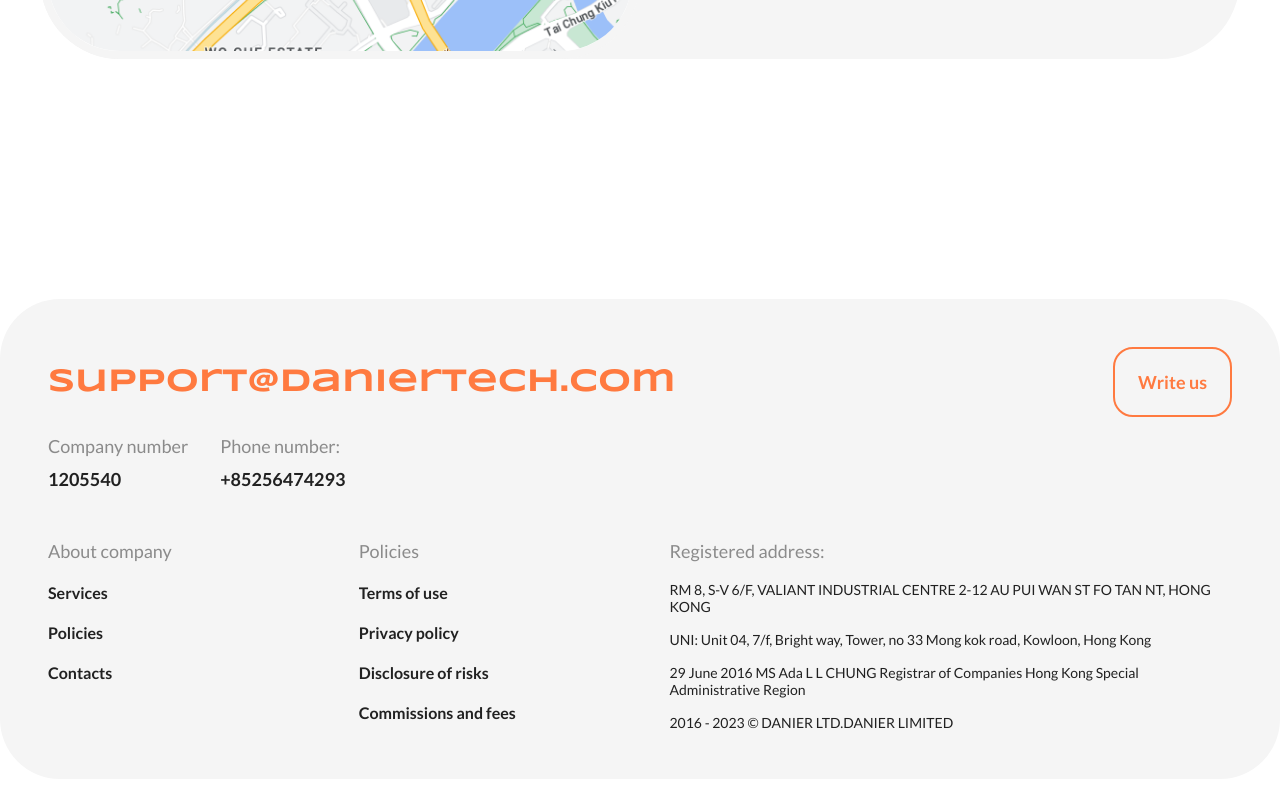
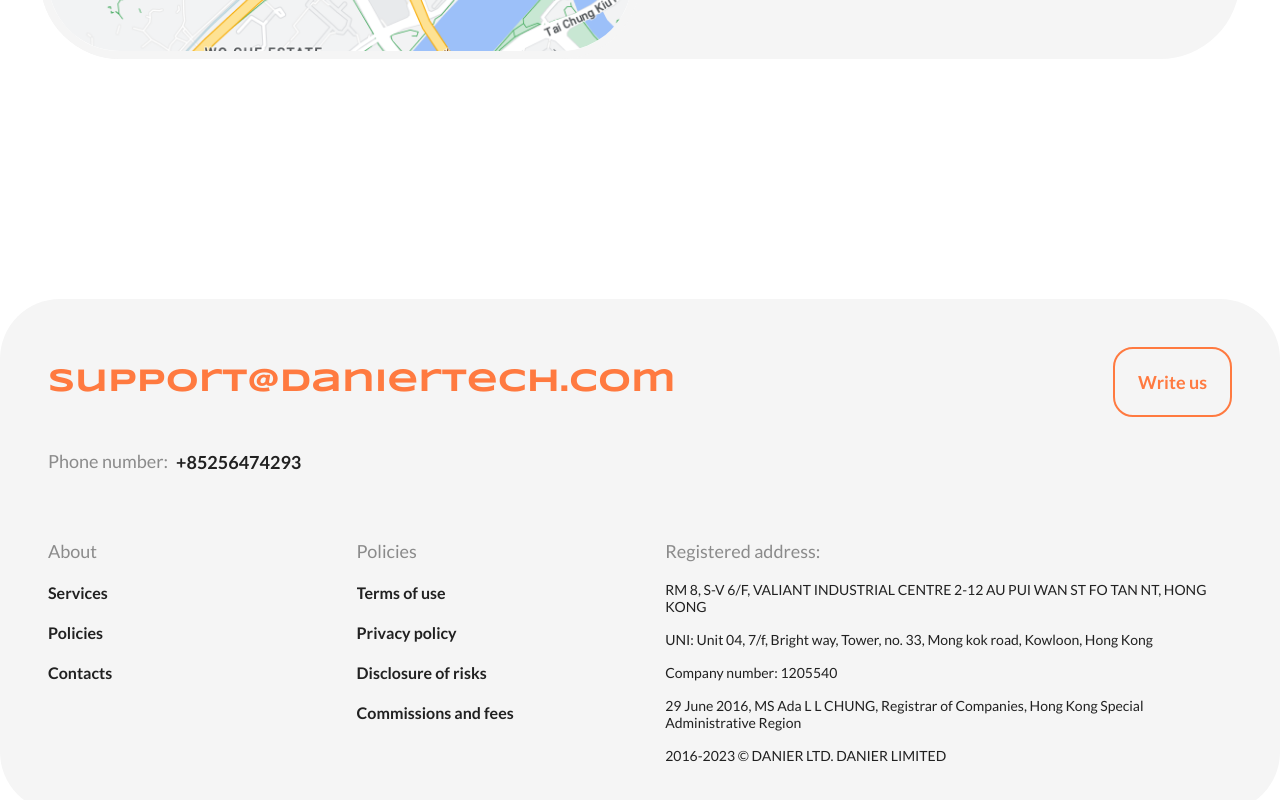
Before and after one commit to condratf/n2m, a Next.js app: page /ourservices in a window 1280 px wide. Shown: the part 6902-7702 px from the top of the page. Before the commit the page ends 7681 px from the top, so only its background shows below. Built offline with nearby package versions, Linux system fonts and the light colour scheme.

Commit message:
DEV-11145 add text changes

```diff
--- a/src/components/homePage/Features/resources.ts
+++ b/src/components/homePage/Features/resources.ts
@@ -23,7 +23,7 @@ export const featuresList = [
   {
     title: 'Web',
     list: [
-      'Vue', 'Saas', 'Coffee', 'Angular', 'WebGl'
+      'Vue', 'SaaS', 'Coffee', 'Angular', 'WebGl'
     ],
     // ref: webRef,
   },
--- a/src/components/layout/Footer/Footer.tsx
+++ b/src/components/layout/Footer/Footer.tsx
@@ -42,7 +42,7 @@ export const Footer = () => {
 
       <div className={styles.bottomBlock}>
         <div className={styles.bottomBlockLinks}>
-          <span>{t('About company')}</span>
+          <span>{t('About')}</span>
           {aboutLinks.map(({ href, name }, i) => (
             <Link key={`${name}-${i}`} className={styles.link} href={href}>{t(name)}</Link>
           ))}
--- a/src/components/layout/Footer/resources.ts
+++ b/src/components/layout/Footer/resources.ts
@@ -1,7 +1,6 @@
 import { routes } from "@/routes"
 
 export const contacts = [
-  { title: 'Company number', number: '1205540' },
   { title: 'Phone number:', number: '+85256474293', isPhone: true },
 ]
 
@@ -18,7 +17,8 @@ export const policiesLinks = [
 ]
 export const licensesLinks = [
   { name: 'RM 8, S-V 6/F, VALIANT INDUSTRIAL CENTRE 2-12 AU PUI WAN ST FO TAN NT, HONG KONG', href: '' },
-  { name: 'UNI: Unit 04, 7/f, Bright way, Tower, no 33 Mong kok road, Kowloon, Hong Kong', href: '' },
-  { name: '29 June 2016 MS Ada L L CHUNG Registrar of Companies Hong Kong Special Administrative Region', href: '' },
-  { name: '2016 - 2023 © DANIER LTD.DANIER LIMITED', href: '' },
+  { name: 'UNI: Unit 04, 7/f, Bright way, Tower, no. 33, Mong kok road, Kowloon, Hong Kong', href: '' },
+  { name: 'Company number: 1205540', href: '' },
+  { name: '29 June 2016, MS Ada L L CHUNG, Registrar of Companies, Hong Kong Special Administrative Region', href: '' },
+  { name: '2016-2023 © DANIER LTD. DANIER LIMITED', href: '' },
 ]
--- a/src/components/layout/Footer/styles.module.scss
+++ b/src/components/layout/Footer/styles.module.scss
@@ -76,15 +76,22 @@
   height: 57px;
   align-self: baseline;
   margin-bottom: 32px;
+
+  @media #{$mobile} {
+    margin-bottom: 0;
+  }
 }
 
 .contactsBlockItem {
   display: flex;
-  flex-direction: column;
-  align-items: flex-start;
+  align-items: center;
   gap: 8px;
-  width: 145px;
+  //width: 145px;
   height: 57px;
+
+  @media #{$mobile} {
+    flex-direction: column;
+  }
 
   span:first-of-type {
     font-style: normal;
--- a/src/components/shared/BottomMobileNav/BottomMobileNav.tsx
+++ b/src/components/shared/BottomMobileNav/BottomMobileNav.tsx
@@ -66,7 +66,7 @@ export const BottomMobileNav: FC = () => {
             <CloseIcon />
           </button>
         </div>
-        <span>{t('About company')}</span>
+        <span>{t('About')}</span>
         {mainLinksBlock.map(({ href, name }, i) => (
           <Link onClick={() => setIsActiveMenu(false)} key={`${name}-${i}`} className={styles.menuLink} href={href}>
             {t(name)}
--- a/src/components/shared/ContactForm/ContactForm.tsx
+++ b/src/components/shared/ContactForm/ContactForm.tsx
@@ -102,7 +102,7 @@ export const ContactForm: FC = () => {
       <div className={styles.contactFormContact}>
         <h3>{t('Write Us')}</h3>
         <p>
-          {t('Take your freelancing to the next level with our app. Manage your work, Grow your network, and Never miss an opportunity.')}
+          {t(`Don't miss the opportunity, write to us right now! Please fill in the form below. Our team will contact you shortly.`)}
         </p>
         <form>
           <input
```
